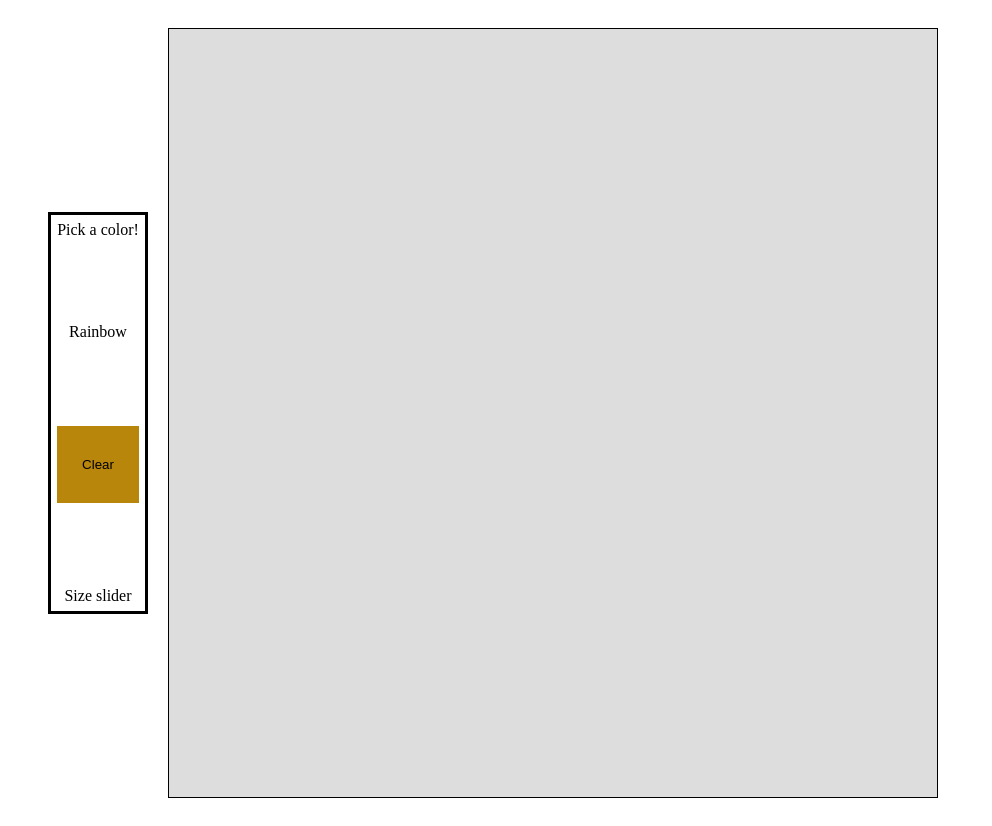
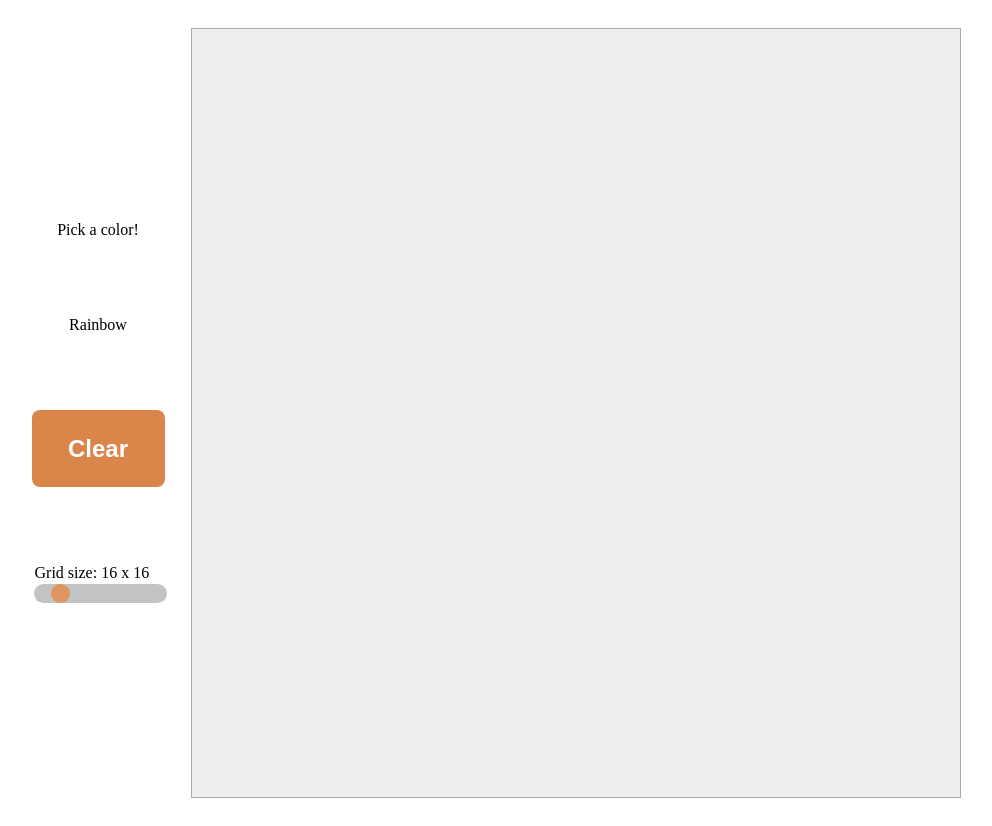
Before and after one commit to Corab123/etchasketch, a plain HTML site: page index.html in a window 1280 px wide. Shown: the whole page, without its empty margins (137-1129 px from the left). Drawn offline with Linux system fonts and the light colour scheme.

Commit message:
Add grid size change functionality.

```diff
--- a/index.html
+++ b/index.html
@@ -15,7 +15,10 @@
         </div>
         <div class="rainbow button">Rainbow</div>
         <button class="clear">Clear</button>
-        <div class="slider button">Size slider</div>
+        <div class="sliderContainer">
+            <div class="slider" id="myRangeValue">Grid size: </div>
+            <input type="range" min="1" max="100" value="16" class="slider" id="myRange">
+        </div>
     </div>
     <div class="canvas"></div>
     <script src="./javascript.js" defer></script>
--- a/javascript.js
+++ b/javascript.js
@@ -1,7 +1,8 @@
 const canvas = document.querySelector('.canvas');
 
-createCanvas(16);
 
+let slider = document.getElementById('myRange');
+let sliderOutput = document.getElementById('myRangeValue');
 
 function createCanvas(size=16){
     if (canvas.hasChildNodes){
@@ -18,7 +19,8 @@ function createCanvas(size=16){
             canvas.appendChild(newDiv);
         }
     };
-    initializeMouseOver();
+    initMouseOver();
+    sliderOutput.textContent = `Grid size: ${slider.value} x ${slider.value}`;
 };
 
 function newDivSize(size){
@@ -29,7 +31,7 @@ function newDivSize(size){
 
 window.addEventListener('resize', () => {createCanvas(10)},true);
 
-function initializeMouseOver() {
+function initMouseOver() {
     let canvasMouseOver = document.querySelectorAll('.canvasElement');
     canvasMouseOver.forEach((canvasElement) => {
     canvasElement.addEventListener('mouseover', () => {
@@ -42,3 +44,12 @@ const clearButton = document.querySelector('button.clear')
 clearButton.addEventListener('click', () => {
     createCanvas(16);
 });
+
+slider.oninput = function() {
+    sliderOutput.textContent = `Grid size: ${this.value} x ${this.value}`;
+    slider.value=this.value;
+    createCanvas(slider.value);
+};
+
+
+createCanvas(16);
--- a/style.css
+++ b/style.css
@@ -5,10 +5,10 @@ body{
 }
 .canvas{
     display:flex;
-    background-color:#dddddd;
+    background-color:#eeeeee;
     flex-wrap: wrap;
     margin: 20px;
-    border:1px solid black;
+    border:1px solid #aaaaaa;
     gap: .5px;
     width: 60vw;
     height: 60vw;
@@ -20,7 +20,6 @@ body{
     justify-content: space-between;
     align-items: center;
     height:30vw;
-    border:3px solid black;
     padding:.5vw
 }
 .canvasColor{
@@ -28,9 +27,49 @@ body{
 }
 
 button{
-    background-color:darkgoldenrod;
+    background-color:chocolate;
     width:100%;
     text-align:center;
     height: 20%;
     border:0px;
+    opacity:.8;
+    transition: opacity .2s;
+    border-radius:8px;
+    font-size:1.5rem;
+    color:white;
+    font-weight: bold;
 }
+button:hover{
+    opacity:1;
+}
+
+.sliderContainer{
+    width:100%;
+    display:flex;
+    flex-direction:column;
+}
+#myRangeValue{
+    padding-left:3px;
+}
+
+#myRange{
+    appearance: none;
+    width:100%;
+    background:#aaaaaa;
+    outline:none;
+    opacity:0.7;
+    transition: opacity .2s;
+    border-radius: .6rem;
+}
+#myRange:hover{
+    opacity:1;
+}
+
+#myRange::-webkit-slider-thumb{
+    appearance: none;
+    width: 1.2rem;
+    height: 1.2rem;
+    background:chocolate;
+    cursor:pointer;
+    border-radius:50%;
+}
```
